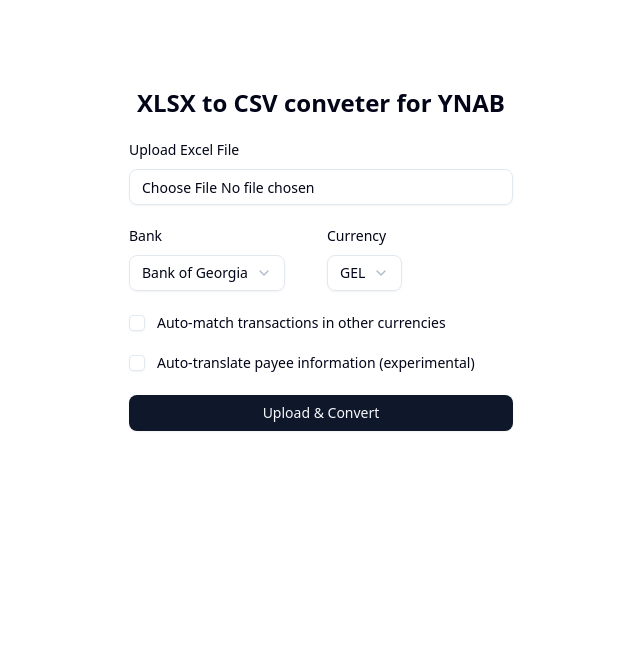
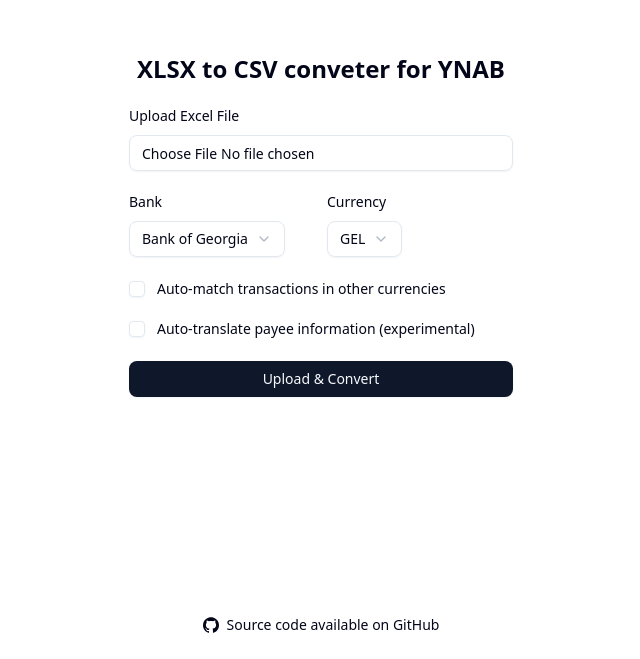
Before and after one commit to riffbyte/ynab-csv-converter, a Next.js app: page / in a window 1280 px wide. Shown: the part 141-800 px from the top of the page, without its empty margins (319-959 px from the left). Built offline with nearby package versions, Linux system fonts and the light colour scheme.

Commit message:
Add GitHub link

```diff
--- a/app/layout.tsx
+++ b/app/layout.tsx
@@ -2,6 +2,7 @@ import type { Metadata } from 'next';
 import { Geist, Geist_Mono } from 'next/font/google';
 import './globals.css';
 import { ThemeProvider } from '@/components/theme-provider';
+import { Button } from '@/components/ui/button';
 
 const geistSans = Geist({
   variable: '--font-geist-sans',
@@ -27,7 +28,7 @@ export default function RootLayout({
   return (
     <html lang="en" suppressHydrationWarning>
       <body
-        className={`${geistSans.variable} ${geistMono.variable} antialiased min-h-screen`}
+        className={`${geistSans.variable} ${geistMono.variable} antialiased min-h-screen flex flex-col`}
       >
         <ThemeProvider
           attribute="class"
@@ -36,6 +37,26 @@ export default function RootLayout({
           disableTransitionOnChange
         >
           {children}
+          <footer className="flex-none p-4">
+            <div className="flex w-full items-center justify-center gap-4">
+              <Button variant="ghost" asChild>
+                <a href="https://github.com/riffbyte/ynab-csv-converter">
+                  <svg
+                    role="img"
+                    viewBox="0 0 24 24"
+                    xmlns="http://www.w3.org/2000/svg"
+                  >
+                    <title>GitHub</title>
+                    <path
+                      d="M12 .297c-6.63 0-12 5.373-12 12 0 5.303 3.438 9.8 8.205 11.385.6.113.82-.258.82-.577 0-.285-.01-1.04-.015-2.04-3.338.724-4.042-1.61-4.042-1.61C4.422 18.07 3.633 17.7 3.633 17.7c-1.087-.744.084-.729.084-.729 1.205.084 1.838 1.236 1.838 1.236 1.07 1.835 2.809 1.305 3.495.998.108-.776.417-1.305.76-1.605-2.665-.3-5.466-1.332-5.466-5.93 0-1.31.465-2.38 1.235-3.22-.135-.303-.54-1.523.105-3.176 0 0 1.005-.322 3.3 1.23.96-.267 1.98-.399 3-.405 1.02.006 2.04.138 3 .405 2.28-1.552 3.285-1.23 3.285-1.23.645 1.653.24 2.873.12 3.176.765.84 1.23 1.91 1.23 3.22 0 4.61-2.805 5.625-5.475 5.92.42.36.81 1.096.81 2.22 0 1.606-.015 2.896-.015 3.286 0 .315.21.69.825.57C20.565 22.092 24 17.592 24 12.297c0-6.627-5.373-12-12-12"
+                      fill="currentColor"
+                    />
+                  </svg>
+                  Source code available on GitHub
+                </a>
+              </Button>
+            </div>
+          </footer>
         </ThemeProvider>
       </body>
     </html>
--- a/app/page.tsx
+++ b/app/page.tsx
@@ -71,7 +71,7 @@ export default function UploadPage() {
   };
 
   return (
-    <main className="flex flex-col w-full h-screen items-center justify-center gap-6 p-16">
+    <main className="flex-1 flex flex-col w-full h-full items-center justify-center gap-6 p-16">
       <h1 className="text-2xl font-semibold">XLSX to CSV conveter for YNAB</h1>
 
       {!csvUrl ? (
```
